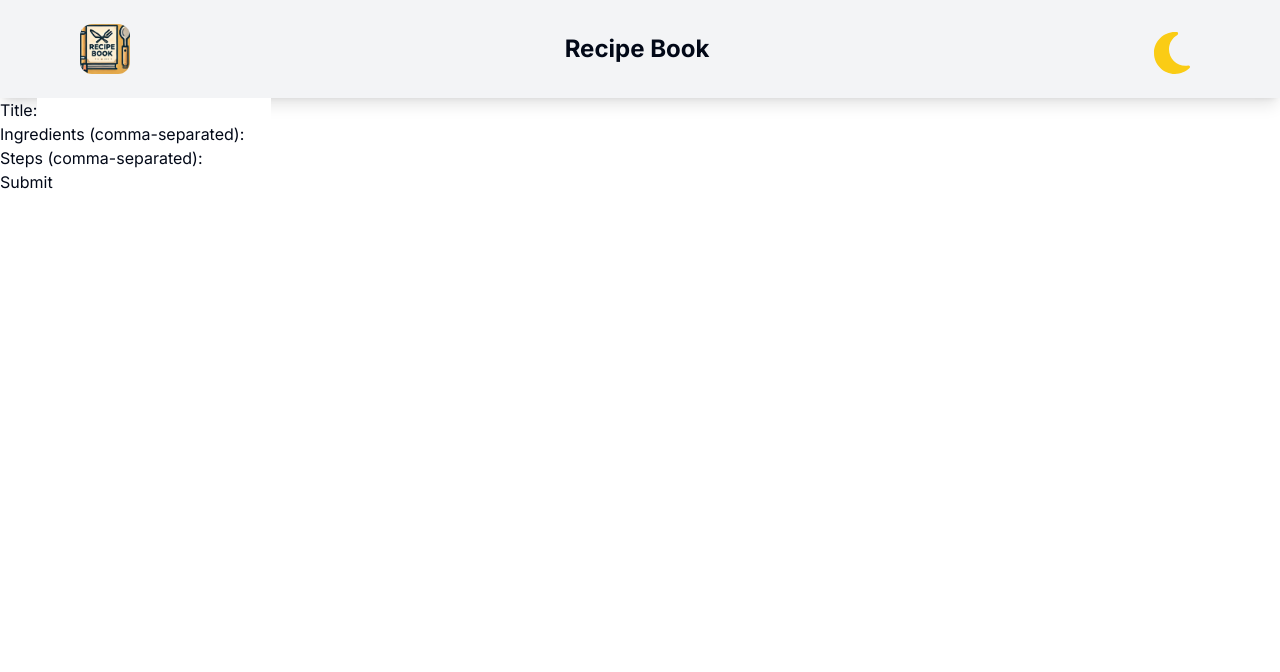
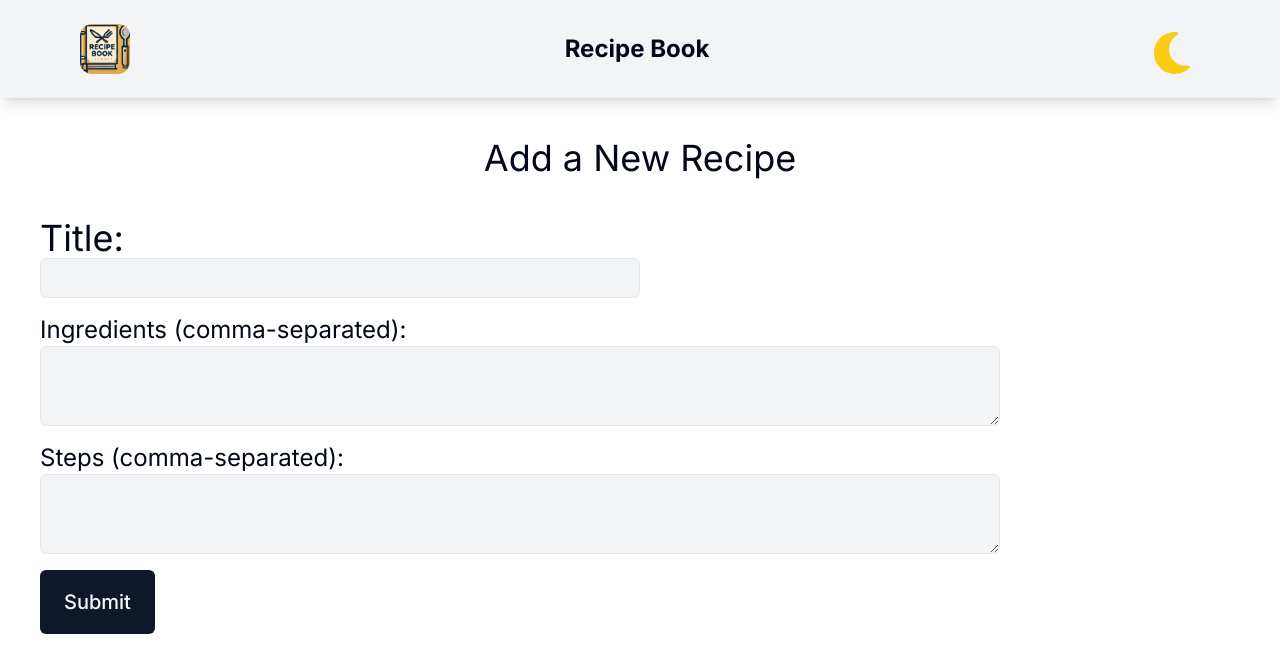
Before and after one commit to Dillonpw/recipe-book, a Next.js app: page /new-recipe in a window 1280 px wide. Shown: the top 672 px of the page. Built offline with nearby package versions, Linux system fonts and the light colour scheme.

Commit message:
beginning to style pages

```diff
--- a/app/components/recipeForm.tsx
+++ b/app/components/recipeForm.tsx
@@ -1,5 +1,8 @@
 "use client";
 import React, { useState } from "react";
+import { Input } from "@/app/components/ui/input";
+import { Textarea } from "@/app/components/ui/textarea";
+import { Button } from "@/app/components/ui/button";
 
 const RecipeForm = () => {
   const [title, setTitle] = useState("");
@@ -32,10 +35,12 @@ const RecipeForm = () => {
   };
 
   return (
-    <form onSubmit={handleSubmit}>
-      <div>
-        <label htmlFor="title">Title:</label>
-        <input
+    <>
+    <h1 className="text-4xl text-center mt-10">Add a New Recipe</h1>
+    <form onSubmit={handleSubmit} className="m-10">
+      <div className="mb-4">
+        <label htmlFor="title" className="text-4xl">Title:</label>
+        <Input
           type="text"
           id="title"
           value={title}
@@ -43,10 +48,9 @@ const RecipeForm = () => {
           required
         />
       </div>
-      <div>
-        <label htmlFor="ingredients">Ingredients (comma-separated):</label>
-        <input
-          type="text"
+      <div className="mb-4">
+        <label htmlFor="ingredients" className="text-2xl">Ingredients (comma-separated):</label>
+        <Textarea
           id="ingredients"
           value={ingredients}
           onChange={(e) => setIngredients(e.target.value)}
@@ -54,17 +58,17 @@ const RecipeForm = () => {
         />
       </div>
       <div>
-        <label htmlFor="steps">Steps (comma-separated):</label>
-        <input
-          type="text"
+        <label htmlFor="steps" className="text-2xl">Steps (comma-separated):</label>
+        <Textarea
           id="steps"
           value={steps}
           onChange={(e) => setSteps(e.target.value)}
           required
         />
       </div>
-      <button type="submit">Submit</button>
+      <Button  className="mt-4" type="submit">Submit</Button>
     </form>
+    </>
   );
 };
 
--- a/app/components/recipeList.tsx
+++ b/app/components/recipeList.tsx
@@ -1,6 +1,7 @@
 import React from "react";
 import prisma from "../../lib/prisma";
 import { auth } from "../../auth";
+import { Button } from "./ui/button";
 import Link from "next/link";
 import DeleteRecipe from "../components/deleteRecipe";
 
@@ -29,7 +30,12 @@ export default async function RecipeList() {
   if (!session || !session.user || !session.user.id) {
     return (
       <>
-        <div>No recipes found</div>
+        <div className="m-10 text-3xl text-center">
+          <p className=" mb-4">Sorry... No recipes found.</p>Want to{" "}
+          <Link href="/new-recipe" className="un text-3xl font-bold">
+            Add A Recipe?
+          </Link>
+        </div>
       </>
     );
   }
--- a/app/components/sign-in.tsx
+++ b/app/components/sign-in.tsx
@@ -10,7 +10,7 @@ export function SignIn() {
           await signIn("github", { redirectTo: "/recipelist" });
         }}
       >
-        <Button type="submit">Signin with GitHub</Button>
+        <Button className="mt-10" type="submit">Signin with GitHub</Button>
       </form>
     </>
   );
--- /dev/null
+++ b/app/components/ui/input.tsx
@@ -0,0 +1,25 @@
+import * as React from "react"
+
+import { cn } from "@/lib/utils"
+
+export interface InputProps
+  extends React.InputHTMLAttributes<HTMLInputElement> {}
+
+const Input = React.forwardRef<HTMLInputElement, InputProps>(
+  ({ className, type, ...props }, ref) => {
+    return (
+      <input
+        type={type}
+        className={cn(
+          "flex h-10 w-[50%] rounded-md border border-input bg-gray-100 px-3 py-2 text-sm ring-offset-background file:border-0 file:bg-transparent file:text-sm file:font-medium placeholder:text-muted-foreground focus-visible:outline-none focus-visible:ring-2 focus-visible:ring-ring focus-visible:ring-offset-2 disabled:cursor-not-allowed disabled:opacity-50",
+          className
+        )}
+        ref={ref}
+        {...props}
+      />
+    )
+  }
+)
+Input.displayName = "Input"
+
+export { Input }
--- /dev/null
+++ b/app/components/ui/textarea.tsx
@@ -0,0 +1,24 @@
+import * as React from "react"
+
+import { cn } from "@/lib/utils"
+
+export interface TextareaProps
+  extends React.TextareaHTMLAttributes<HTMLTextAreaElement> {}
+
+const Textarea = React.forwardRef<HTMLTextAreaElement, TextareaProps>(
+  ({ className, ...props }, ref) => {
+    return (
+      <textarea
+        className={cn(
+          "flex min-h-[80px] w-[80%] rounded-md border border-input bg-gray-100 px-3 py-2 text-sm ring-offset-background placeholder:text-muted-foreground focus-visible:outline-none focus-visible:ring-2 focus-visible:ring-ring focus-visible:ring-offset-2 disabled:cursor-not-allowed disabled:opacity-50",
+          className
+        )}
+        ref={ref}
+        {...props}
+      />
+    )
+  }
+)
+Textarea.displayName = "Textarea"
+
+export { Textarea }
--- a/app/globals.css
+++ b/app/globals.css
@@ -81,3 +81,27 @@ body {
   margin: 0;
   padding: 0;
 }
+
+.un {
+  display: inline-block;
+  position: relative;
+  text-decoration: none;
+}
+
+.un::after {
+  content: "";
+  position: absolute;
+  width: 90%;
+  transform: scaleX(0);
+  border-radius: 5px;
+  height: 3px;
+  bottom: 0;
+  left: 0;
+  background: currentcolor;
+  transform-origin: bottom right;
+  transition: transform 0.25s ease-out;
+}
+.un:hover::after {
+  transform: scaleX(1);
+  transform-origin: bottom left;
+}
--- a/app/page.tsx
+++ b/app/page.tsx
@@ -4,7 +4,10 @@ import { Button } from "./components/ui/button";
 
 const Content = () => {
   return (
-    <div className="m-10 flex flex-col items-center justify-center">
+    <div className="h-screen flex items-center justify-center">
+      <div className="flex flex-col gap-4 items-center justify-center">
+        <h1 className="text-6xl font-bold">Welcome To RecipeBook</h1>
+        <p className="text-3xl font-bold">Save and Find Recipes From All Over The World</p>
         <LoggedIn />
         <div className="m-10 flex gap-6">
           <Button variant="outline" asChild>
@@ -15,6 +18,7 @@ const Content = () => {
           </Button>
         </div>
       </div>
+    </div>
   );
 };
 export default Content;
--- a/app/recipelist/page.tsx
+++ b/app/recipelist/page.tsx
@@ -3,7 +3,7 @@ import LoggedIn from "../components/loggedIn";
 
 export default function Recipelist() {
   return (
-    <div>
+    <div className="flex flex-col justify-center items-center m-10">
       <LoggedIn />
       <RecipeList />
     </div>
```
Lines whose indentation alone changed are shown as unchanged.
